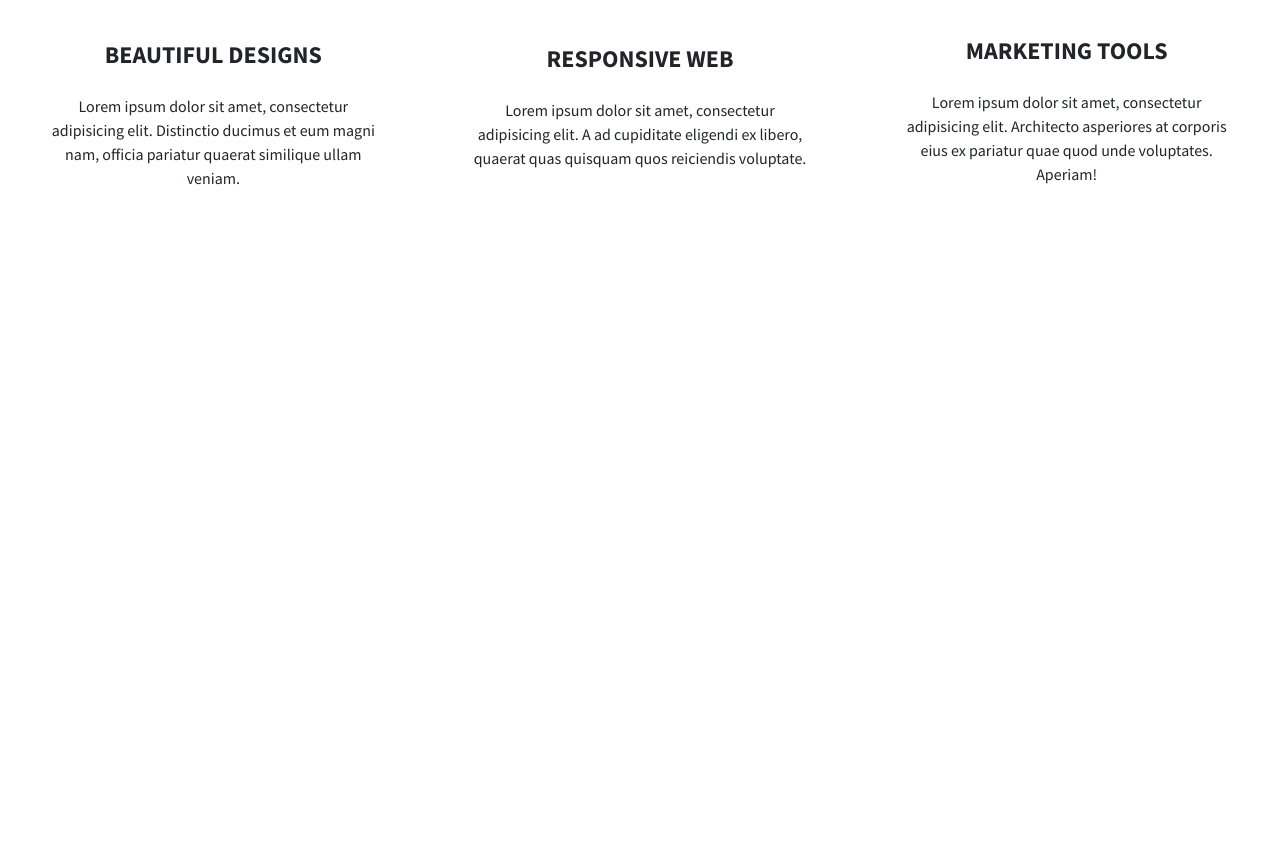
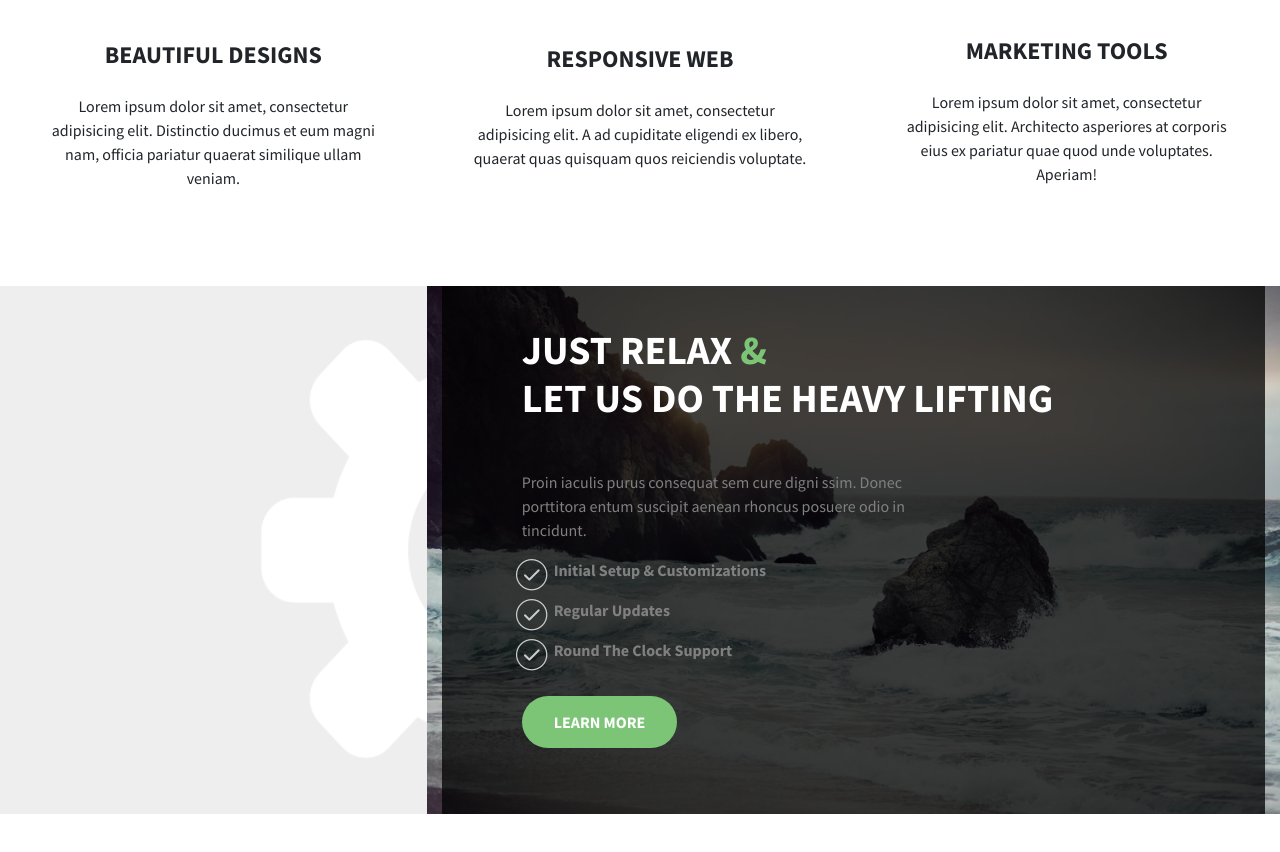
Before and after one commit to KarolKlimaszewski/treehouse, a website built with webpack: page dist/index.html in a window 1280 px wide. Shown: the part 760-1612 px from the top of the page. Before the commit the page ends 1046 px from the top, so only its background shows below. Built offline with nearby package versions, Linux system fonts and the light colour scheme.

Commit message:
added relax section

```diff
--- /dev/null
+++ b/src/scss/partials/_relax.scss
@@ -0,0 +1,77 @@
+.relax{
+  background-color: #eee;
+  background-image: url("../images/gear.png");
+  background-position: 33% 0;
+  background-size: contain;
+  background-repeat: no-repeat;
+}
+
+.relax .container .col-sm-8{
+  background-image: url("../images/rocks.png");
+  background-size: cover;
+  background-repeat: no-repeat;
+}
+
+.relax__background{
+  background-color: rgba(0,0,0,0.75);
+  margin-bottom: 5em;
+  width: 100%;
+  height: 100%;
+}
+
+.relax__title{
+  color: $font-add;
+  font-weight: 700;
+  text-transform: uppercase;
+  padding: 1em 2em;
+}
+
+.relax__title--part{
+  color: $add-color;
+}
+
+.relax__description{
+  color: $font;
+  width: 50%;
+  margin-left: 5em;
+}
+
+.relax__list{
+  list-style: none;
+  margin: 0 0 3em 5em;
+}
+
+.relax__list--item{
+  color: $font;
+  position: relative;
+  margin: 1em 2em;
+  font-weight: 700;
+  &:before{
+    content: '';
+    position: absolute;
+    left: -40px;
+    top: 0;
+    background: url("../images/list_item.png");
+    background-repeat: no-repeat;
+    width: 36px;
+    height: 36px;
+  }
+}
+
+.relax__btn{
+  background: $add-color;
+  text-transform: uppercase;
+  color: $font-add;
+  text-decoration: none;
+  padding: 1em 2em;
+  margin-left: 5em;
+  margin-right: 1.5em;
+  margin-bottom: 5em;
+  border-radius: 50px;
+  font-weight: 700;
+  transition: 0.5s;
+  &:hover{
+    color: $font-hover;
+    text-decoration: none;
+  }
+}
--- a/src/scss/style.scss
+++ b/src/scss/style.scss
@@ -20,3 +20,4 @@ body {
 @import "./partials/header";
 @import "./partials/service";
 @import "./partials/service2";
+@import "./partials/relax";
```
Also changed, not shown: dist/css/style.min.css, dist/images/gear.png (added), dist/images/list_item.png (added), dist/images/rocks.png (added), dist/index.html, 1 other file.
